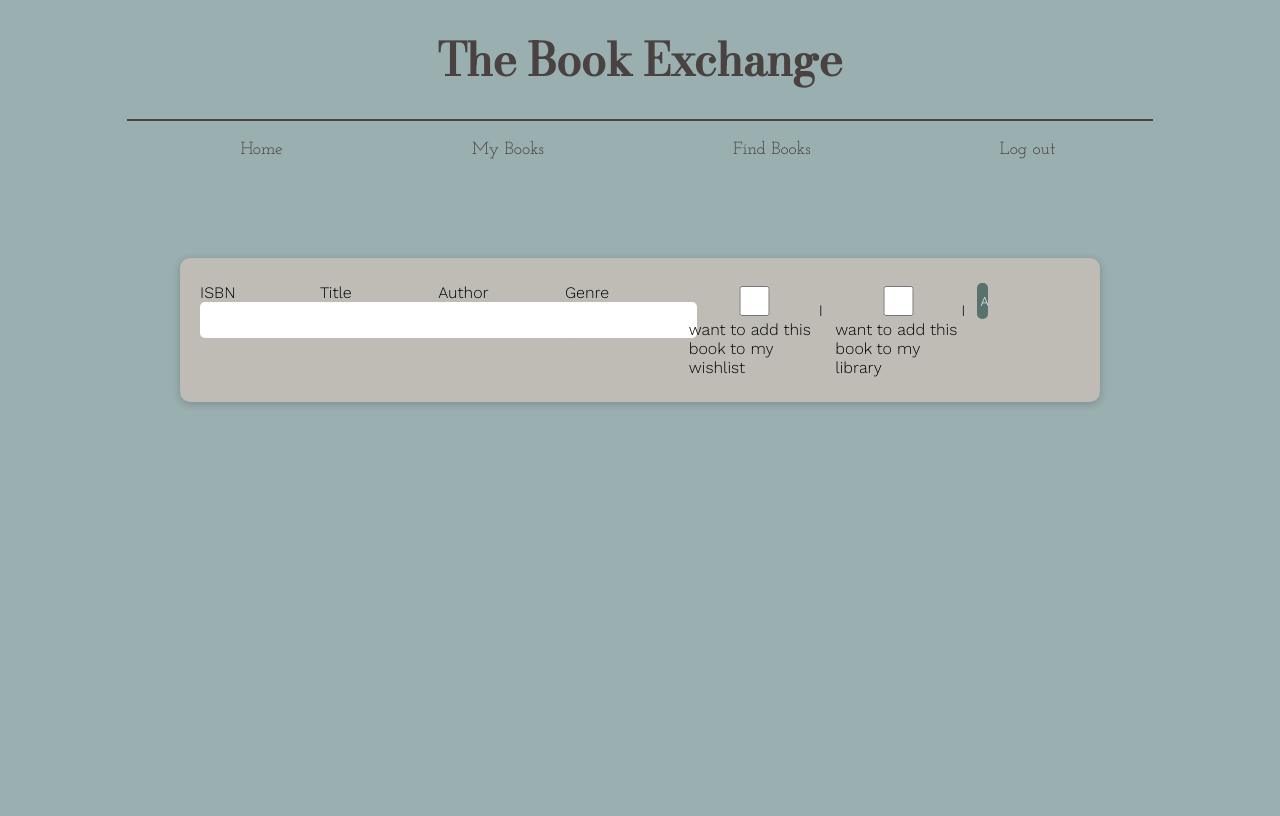
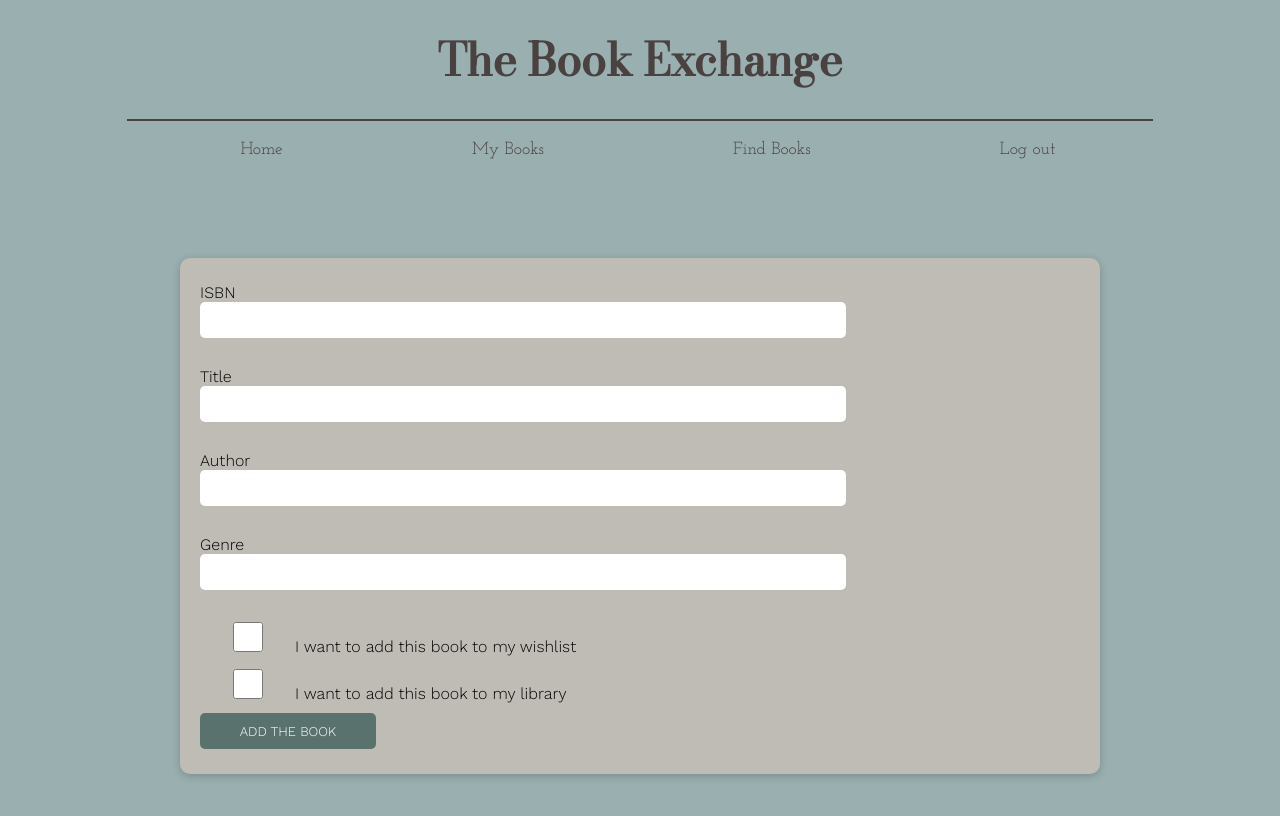
Before and after one commit to ExchangeBook/BookExchangeApp, a React app: page /addmybook in a window 1280 px wide. Shown: the top 816 px of the page. Built offline with nearby package versions, Linux system fonts and the light colour scheme.

Commit message:
add style for user search form

```diff
--- a/public/styles.css
+++ b/public/styles.css
@@ -179,19 +179,34 @@ input:focus {
   margin: 5px 10px;
   gap: 10px;
   display: flex;
-  flex-direction: row;
+  flex-direction: column;
+
+}
+
+.search-input {
+  display: flex;
+  flex-direction: column;
+  justify-content: ;
 }
 
 .search-form input {
   height: 30px;
-  width: 90%;
+  width: 70%;
   border-radius: 5px;
   border-style: none;
   padding: 3px 15px;
 }
 
+
+.search-form input[type=checkbox] {
+  width: 10%;
+}
+.search-form div label {
+  width: 30px;
+}
+
 .search-form input[type=submit] {
-  width: 10%;
+  width: 20%;
   height: 36px;
   padding: 3px;
   margin-right: 0px;
```
